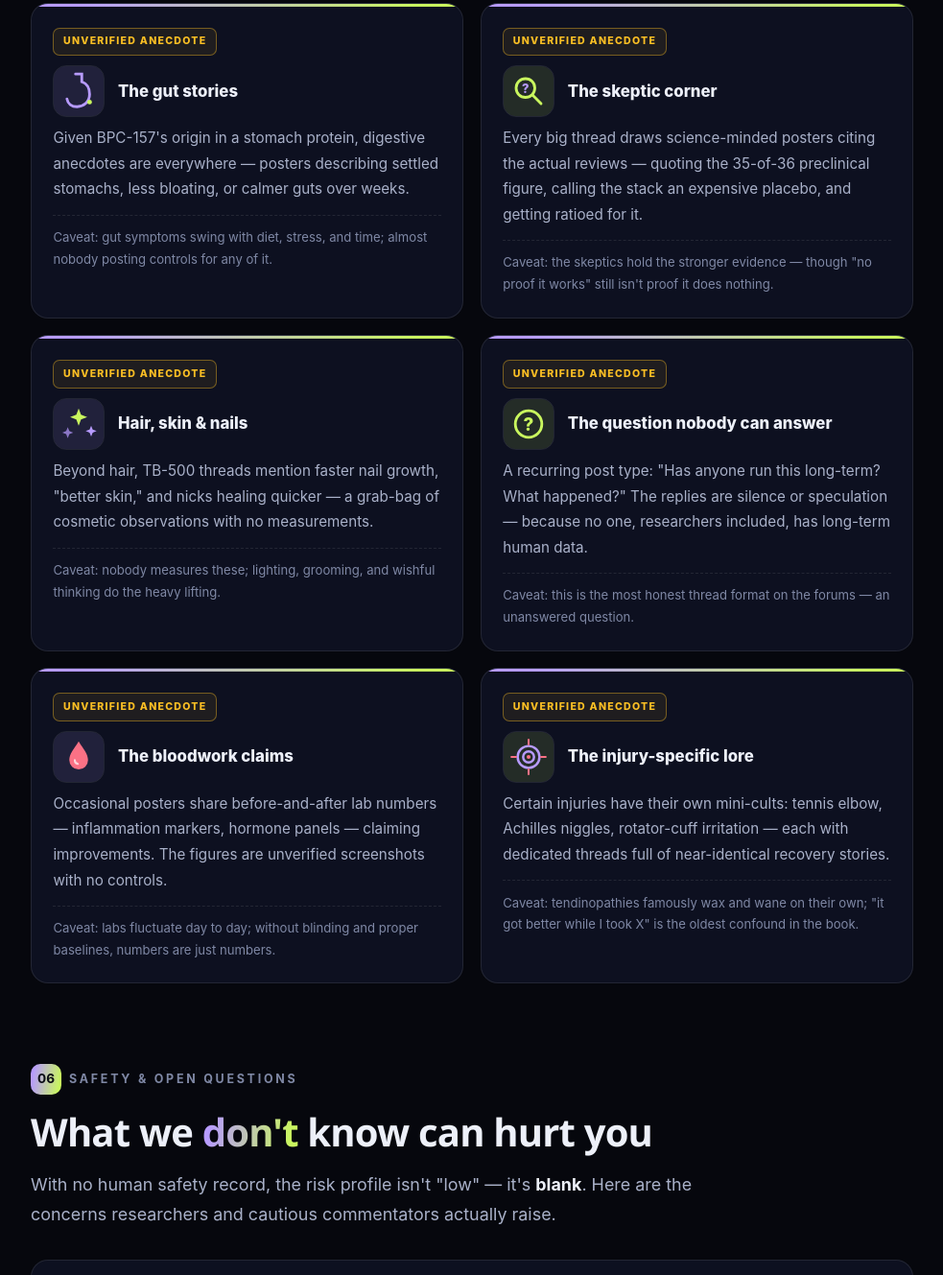
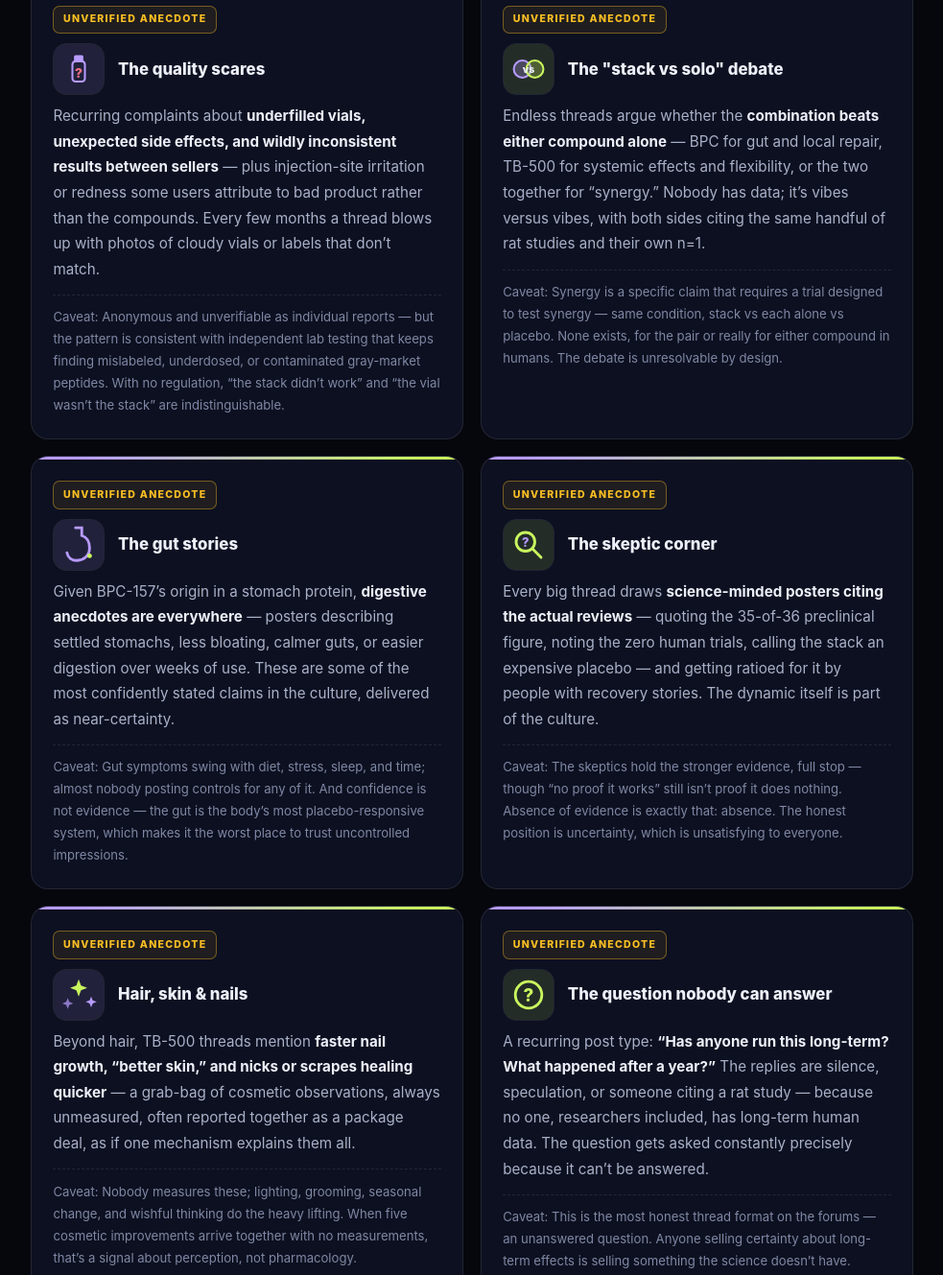
Before and after one commit to discoveranytime/wolverine-stack-v2, a plain HTML site: page index.html in a window 1280 px wide. Shown: the part 7970-9299 px from the top of the page at 96% size, without its empty margins (272-1255 px from the left). Drawn offline with Linux system fonts and the light colour scheme; animation ran at ten frames a second.

Commit message:
Ch5: expand all 12 anecdote tiles with fuller stories and weightier caveats

```diff
--- a/index.html
+++ b/index.html
@@ -663,96 +663,96 @@ nav.chapters .rail{padding-right:3.8rem}
         <svg class="thumb" viewBox="0 0 64 64" aria-hidden="true"><rect width="64" height="64" rx="14" fill="rgba(183,155,255,.12)"/><rect x="14" y="28" width="20" height="9" rx="4.5" fill="#b79bff" transform="rotate(-24 24 32)"/><rect x="32" y="28" width="20" height="9" rx="4.5" fill="#b79bff" transform="rotate(24 42 32)"/><circle cx="33" cy="33" r="6" fill="#c9f65e"/><path d="M50 12l1.6 3.6 3.6 1.6-3.6 1.6L50 22.4l-1.6-3.6-3.6-1.6 3.6-1.6z" fill="#c9f65e"/></svg>
         <h4>The "faster-feeling" recovery</h4>
       </div>
-      <p>The most common theme: lifters and runners describing nagging <strong>tendon, elbow, shoulder, or knee issues</strong> that seemed to calm down over several weeks while using the stack.</p>
-      <div class="caveat">Caveat: rest, reduced training load, and placebo all produce exactly this pattern. Nobody posting can separate those out.</div>
+      <p>The single most common theme across years of threads: lifters, runners, and grapplers describing nagging <strong>tendon, elbow, shoulder, or knee complaints</strong> that seemed to settle over several weeks while running the stack. The stories follow a script — a plateaued injury, the stack started, gradual improvement by week three or four, a triumphant return to full training. Some posters hedge (&ldquo;could be the rest&rdquo;); most don&rsquo;t.</p>
+      <div class="caveat">Caveat: Rest, reduced training load, the natural healing curve, and placebo produce exactly this pattern — and every one of those is present in these stories too. Nobody posting can separate them, because nobody posting is running a control group. Tendon issues especially are famous for resolving on timelines that look like treatment effects.</div>
     </div>
     <div class="anec reveal d1"><span class="stamp">Unverified anecdote</span>
       <div class="anec-head">
         <svg class="thumb" viewBox="0 0 64 64" aria-hidden="true"><rect width="64" height="64" rx="14" fill="rgba(201,246,94,.12)"/><rect x="14" y="30" width="36" height="4" rx="2" fill="#c9f65e"/><rect x="18" y="22" width="5" height="20" rx="2.5" fill="#c9f65e"/><rect x="41" y="22" width="5" height="20" rx="2.5" fill="#c9f65e"/><rect x="25" y="26" width="4" height="12" rx="2" fill="#b79bff"/><rect x="35" y="26" width="4" height="12" rx="2" fill="#b79bff"/></svg>
         <h4>The comeback story</h4>
       </div>
-      <p>Posters describing <strong>returning to training sooner than expected</strong> after strains or minor procedures — often framed as "I was back weeks early."</p>
-      <div class="caveat">Caveat: "expected" timelines are guesses, and motivated people rehab harder regardless of what they're taking.</div>
+      <p>Posters describing <strong>getting back to training sooner than expected</strong> after muscle strains, sprains, or minor procedures — often framed as &ldquo;I was back weeks early&rdquo; or &ldquo;my physio was shocked.&rdquo; These are the most dramatic anecdotes in the culture and the most repeated, which is exactly why they dominate the narrative.</p>
+      <div class="caveat">Caveat: &ldquo;Expected&rdquo; timelines are guesses, not measurements — and motivated people rehab harder, sleep better, and deload smarter regardless of what they&rsquo;re taking. A surprised physiotherapist is a story about expectations, not pharmacology.</div>
     </div>
     <div class="anec reveal"><span class="stamp">Unverified anecdote</span>
       <div class="anec-head">
         <svg class="thumb" viewBox="0 0 64 64" aria-hidden="true"><rect width="64" height="64" rx="14" fill="rgba(183,155,255,.12)"/><path d="M22 12c-4 8 4 12 0 20s4 12 0 20" stroke="#b79bff" stroke-width="3.5" fill="none" stroke-linecap="round"/><path d="M32 12c-4 8 4 12 0 20s4 12 0 20" stroke="#c9f65e" stroke-width="3.5" fill="none" stroke-linecap="round"/><path d="M42 12c-4 8 4 12 0 20s4 12 0 20" stroke="#b79bff" stroke-width="3.5" fill="none" stroke-linecap="round"/></svg>
         <h4>The hair talk</h4>
       </div>
-      <p>TB-500 threads regularly mention <strong>thicker-feeling hair or faster growth</strong>. This traces back to a genuine rodent observation with the parent protein — then got telephone-gamed into human certainty.</p>
-      <div class="caveat">Caveat: zero human data. Hair cycles change with seasons, stress, and age on their own.</div>
+      <p>TB-500 threads regularly mention <strong>thicker-feeling hair, faster growth, or less shedding</strong> a few months in. This one traces back to a genuine observation — the parent protein thymosin beta-4 showed hair-growth effects in rodents — which then got telephone-gamed through forums into human certainty. A mouse finding became a selling point.</p>
+      <div class="caveat">Caveat: Zero human data exists for hair effects. Hair cycles shift with seasons, stress, hormones, and age on their own, and &ldquo;thicker-feeling&rdquo; is not a measurement. This is the stack&rsquo;s clearest case of animal research being laundered into human claims.</div>
     </div>
     <div class="anec reveal d1"><span class="stamp">Unverified anecdote</span>
       <div class="anec-head">
         <svg class="thumb" viewBox="0 0 64 64" aria-hidden="true"><rect width="64" height="64" rx="14" fill="rgba(201,246,94,.12)"/><rect x="10" y="18" width="44" height="28" rx="6" fill="none" stroke="#7f88a5" stroke-width="2.5"/><path d="M16 33h9l3-6 3 6h17" stroke="#7f88a5" stroke-width="2.5" fill="none" stroke-linecap="round" stroke-linejoin="round"/></svg>
         <h4>The quiet "nothing happened"</h4>
       </div>
-      <p>Sprinkled through every long thread: <strong>"felt zero difference,"</strong> "expensive placebo," "couldn't tell." These rarely get upvoted — but they're numerous.</p>
-      <div class="caveat">This is the selection-bias filter in action: boring non-results sink while exciting stories float.</div>
+      <p>Sprinkled through every long thread if you sort by controversial or read to the bottom: <strong>&ldquo;felt zero difference,&rdquo;</strong> &ldquo;expensive placebo,&rdquo; &ldquo;couldn&rsquo;t tell if it did anything.&rdquo; These posts rarely get upvoted and never get their own highlight threads — but they&rsquo;re numerous, and they come from people who wanted it to work.</p>
+      <div class="caveat">Caveat: This is selection bias in its purest form: boring non-results sink while exciting stories float to the top. Any honest read of the forums has to weight these equally with the success stories — which almost nobody does.</div>
     </div>
     <div class="anec reveal"><span class="stamp">Unverified anecdote</span>
       <div class="anec-head">
         <svg class="thumb" viewBox="0 0 64 64" aria-hidden="true"><rect width="64" height="64" rx="14" fill="rgba(183,155,255,.12)"/><rect x="24" y="22" width="16" height="26" rx="4" fill="none" stroke="#b79bff" stroke-width="2.5"/><rect x="26" y="14" width="12" height="8" rx="2" fill="#b79bff"/><text x="32" y="43" text-anchor="middle" fill="#fb7185" font-size="17" font-weight="800" font-family="inherit">?</text></svg>
         <h4>The quality scares</h4>
       </div>
-      <p>Recurring complaints about <strong>underfilled vials, mystery side effects, and wildly inconsistent batches</strong> between sellers — plus irritation or redness some users attribute to bad product.</p>
-      <div class="caveat">Caveat: anonymous and unverifiable — but consistent with independent lab testing that keeps finding mislabeled gray-market peptides.</div>
+      <p>Recurring complaints about <strong>underfilled vials, unexpected side effects, and wildly inconsistent results between sellers</strong> — plus injection-site irritation or redness some users attribute to bad product rather than the compounds. Every few months a thread blows up with photos of cloudy vials or labels that don&rsquo;t match.</p>
+      <div class="caveat">Caveat: Anonymous and unverifiable as individual reports — but the pattern is consistent with independent lab testing that keeps finding mislabeled, underdosed, or contaminated gray-market peptides. With no regulation, &ldquo;the stack didn&rsquo;t work&rdquo; and &ldquo;the vial wasn&rsquo;t the stack&rdquo; are indistinguishable.</div>
     </div>
     <div class="anec reveal d1"><span class="stamp">Unverified anecdote</span>
       <div class="anec-head">
         <svg class="thumb" viewBox="0 0 64 64" aria-hidden="true"><rect width="64" height="64" rx="14" fill="rgba(201,246,94,.12)"/><circle cx="24" cy="32" r="11" fill="rgba(183,155,255,.25)" stroke="#b79bff" stroke-width="2.5"/><circle cx="40" cy="32" r="11" fill="rgba(201,246,94,.25)" stroke="#c9f65e" stroke-width="2.5"/><text x="32" y="37" text-anchor="middle" fill="#edf0f9" font-size="13" font-weight="800" font-family="inherit">vs</text></svg>
         <h4>The "stack vs solo" debate</h4>
       </div>
-      <p>Endless threads argue whether the <strong>combination beats either alone</strong>. Nobody has data — it's vibes versus vibes, with both sides citing the same handful of rat studies.</p>
-      <div class="caveat">Caveat: synergy is a claim that requires a trial designed to test synergy. None exists.</div>
+      <p>Endless threads argue whether the <strong>combination beats either compound alone</strong> — BPC for gut and local repair, TB-500 for systemic effects and flexibility, or the two together for &ldquo;synergy.&rdquo; Nobody has data; it&rsquo;s vibes versus vibes, with both sides citing the same handful of rat studies and their own n=1.</p>
+      <div class="caveat">Caveat: Synergy is a specific claim that requires a trial designed to test synergy — same condition, stack vs each alone vs placebo. None exists, for the pair or really for either compound in humans. The debate is unresolvable by design.</div>
     </div>
     <div class="anec reveal"><span class="stamp">Unverified anecdote</span>
       <div class="anec-head">
         <svg class="thumb" viewBox="0 0 64 64" aria-hidden="true"><rect width="64" height="64" rx="14" fill="rgba(183,155,255,.12)"/><path d="M28 10h8v10c6 2 10 8 10 16 0 10-8 16-16 16-7 0-12-4-13-10" fill="none" stroke="#b79bff" stroke-width="3.5" stroke-linecap="round"/><circle cx="46" cy="46" r="3" fill="#c9f65e"/></svg>
         <h4>The gut stories</h4>
       </div>
-      <p>Given BPC-157's origin in a stomach protein, digestive anecdotes are everywhere — posters describing settled stomachs, less bloating, or calmer guts over weeks.</p>
-      <div class="caveat">Caveat: gut symptoms swing with diet, stress, and time; almost nobody posting controls for any of it.</div>
+      <p>Given BPC-157&rsquo;s origin in a stomach protein, <strong>digestive anecdotes are everywhere</strong> — posters describing settled stomachs, less bloating, calmer guts, or easier digestion over weeks of use. These are some of the most confidently stated claims in the culture, delivered as near-certainty.</p>
+      <div class="caveat">Caveat: Gut symptoms swing with diet, stress, sleep, and time; almost nobody posting controls for any of it. And confidence is not evidence — the gut is the body&rsquo;s most placebo-responsive system, which makes it the worst place to trust uncontrolled impressions.</div>
     </div>
     <div class="anec reveal d1"><span class="stamp">Unverified anecdote</span>
       <div class="anec-head">
         <svg class="thumb" viewBox="0 0 64 64" aria-hidden="true"><rect width="64" height="64" rx="14" fill="rgba(201,246,94,.12)"/><circle cx="28" cy="28" r="12" fill="none" stroke="#c9f65e" stroke-width="3.5"/><line x1="37" y1="37" x2="48" y2="48" stroke="#c9f65e" stroke-width="3.5" stroke-linecap="round"/><text x="28" y="34" text-anchor="middle" fill="#b79bff" font-size="16" font-weight="800" font-family="inherit">?</text></svg>
         <h4>The skeptic corner</h4>
       </div>
-      <p>Every big thread draws science-minded posters citing the actual reviews — quoting the 35-of-36 preclinical figure, calling the stack an expensive placebo, and getting ratioed for it.</p>
-      <div class="caveat">Caveat: the skeptics hold the stronger evidence — though "no proof it works" still isn't proof it does nothing.</div>
+      <p>Every big thread draws <strong>science-minded posters citing the actual reviews</strong> — quoting the 35-of-36 preclinical figure, noting the zero human trials, calling the stack an expensive placebo — and getting ratioed for it by people with recovery stories. The dynamic itself is part of the culture.</p>
+      <div class="caveat">Caveat: The skeptics hold the stronger evidence, full stop — though &ldquo;no proof it works&rdquo; still isn&rsquo;t proof it does nothing. Absence of evidence is exactly that: absence. The honest position is uncertainty, which is unsatisfying to everyone.</div>
     </div>
     <div class="anec reveal"><span class="stamp">Unverified anecdote</span>
       <div class="anec-head">
         <svg class="thumb" viewBox="0 0 64 64" aria-hidden="true"><rect width="64" height="64" rx="14" fill="rgba(183,155,255,.12)"/><path d="M32 12l3 8 8 3-8 3-3 8-3-8-8-3 8-3z" fill="#c9f65e"/><path d="M48 34l2 5 5 2-5 2-2 5-2-5-5-2 5-2z" fill="#b79bff"/><path d="M18 36l2 5 5 2-5 2-2 5-2-5-5-2 5-2z" fill="#b79bff" opacity=".7"/></svg>
         <h4>Hair, skin &amp; nails</h4>
       </div>
-      <p>Beyond hair, TB-500 threads mention faster nail growth, "better skin," and nicks healing quicker — a grab-bag of cosmetic observations with no measurements.</p>
-      <div class="caveat">Caveat: nobody measures these; lighting, grooming, and wishful thinking do the heavy lifting.</div>
+      <p>Beyond hair, TB-500 threads mention <strong>faster nail growth, &ldquo;better skin,&rdquo; and nicks or scrapes healing quicker</strong> — a grab-bag of cosmetic observations, always unmeasured, often reported together as a package deal, as if one mechanism explains them all.</p>
+      <div class="caveat">Caveat: Nobody measures these; lighting, grooming, seasonal change, and wishful thinking do the heavy lifting. When five cosmetic improvements arrive together with no measurements, that&rsquo;s a signal about perception, not pharmacology.</div>
     </div>
     <div class="anec reveal d1"><span class="stamp">Unverified anecdote</span>
       <div class="anec-head">
         <svg class="thumb" viewBox="0 0 64 64" aria-hidden="true"><rect width="64" height="64" rx="14" fill="rgba(201,246,94,.12)"/><circle cx="32" cy="32" r="17" fill="none" stroke="#c9f65e" stroke-width="3.5"/><text x="32" y="41" text-anchor="middle" fill="#c9f65e" font-size="23" font-weight="800" font-family="inherit">?</text></svg>
         <h4>The question nobody can answer</h4>
       </div>
-      <p>A recurring post type: "Has anyone run this long-term? What happened?" The replies are silence or speculation — because no one, researchers included, has long-term human data.</p>
-      <div class="caveat">Caveat: this is the most honest thread format on the forums — an unanswered question.</div>
+      <p>A recurring post type: <strong>&ldquo;Has anyone run this long-term? What happened after a year?&rdquo;</strong> The replies are silence, speculation, or someone citing a rat study — because no one, researchers included, has long-term human data. The question gets asked constantly precisely because it can&rsquo;t be answered.</p>
+      <div class="caveat">Caveat: This is the most honest thread format on the forums — an unanswered question. Anyone selling certainty about long-term effects is selling something the science doesn&rsquo;t have.</div>
     </div>
     <div class="anec reveal"><span class="stamp">Unverified anecdote</span>
       <div class="anec-head">
         <svg class="thumb" viewBox="0 0 64 64" aria-hidden="true"><rect width="64" height="64" rx="14" fill="rgba(183,155,255,.12)"/><path d="M32 12c6 10 12 16 12 24a12 12 0 0 1-24 0c0-8 6-14 12-24z" fill="#fb7185"/><path d="M27 36a5 5 0 0 0 4 5" stroke="#ffffff" stroke-width="2.5" fill="none" stroke-linecap="round" opacity=".7"/></svg>
         <h4>The bloodwork claims</h4>
       </div>
-      <p>Occasional posters share before-and-after lab numbers — inflammation markers, hormone panels — claiming improvements. The figures are unverified screenshots with no controls.</p>
-      <div class="caveat">Caveat: labs fluctuate day to day; without blinding and proper baselines, numbers are just numbers.</div>
+      <p>Occasional posters share <strong>before-and-after lab numbers</strong> — inflammation markers like CRP, hormone panels, liver values — claiming improvements on the stack. The figures arrive as unverified screenshots, with no mention of what else changed in the poster&rsquo;s life between draws.</p>
+      <div class="caveat">Caveat: Labs fluctuate day to day with sleep, diet, illness, and training; without blinding, proper baselines, and controls, numbers are just numbers. A screenshot of a lab value is not a study — it&rsquo;s a story with decimal points.</div>
     </div>
     <div class="anec reveal d1"><span class="stamp">Unverified anecdote</span>
       <div class="anec-head">
         <svg class="thumb" viewBox="0 0 64 64" aria-hidden="true"><rect width="64" height="64" rx="14" fill="rgba(201,246,94,.12)"/><circle cx="32" cy="32" r="14" fill="none" stroke="#b79bff" stroke-width="3"/><circle cx="32" cy="32" r="7" fill="none" stroke="#b79bff" stroke-width="3"/><circle cx="32" cy="32" r="2.5" fill="#fb7185"/><path d="M32 10v6M32 48v6M10 32h6M48 32h6" stroke="#fb7185" stroke-width="2.5" stroke-linecap="round"/></svg>
         <h4>The injury-specific lore</h4>
       </div>
-      <p>Certain injuries have their own mini-cults: tennis elbow, Achilles niggles, rotator-cuff irritation — each with dedicated threads full of near-identical recovery stories.</p>
-      <div class="caveat">Caveat: tendinopathies famously wax and wane on their own; "it got better while I took X" is the oldest confound in the book.</div>
+      <p>Certain injuries have their <strong>own mini-cults with dedicated threads</strong>: tennis elbow, Achilles niggles, rotator-cuff irritation, shin splints. Each has its own canon of near-identical recovery stories, dosing folklore, and &ldquo;this is the one it actually works for&rdquo; claims.</p>
+      <div class="caveat">Caveat: Tendinopathies famously wax and wane on their own over weeks to months; &ldquo;it got better while I took X&rdquo; is the oldest confound in the book. When every injury has its own miracle thread, the common factor isn&rsquo;t the injury — it&rsquo;s the storytelling.</div>
     </div>
   </div>
 </section>
```
